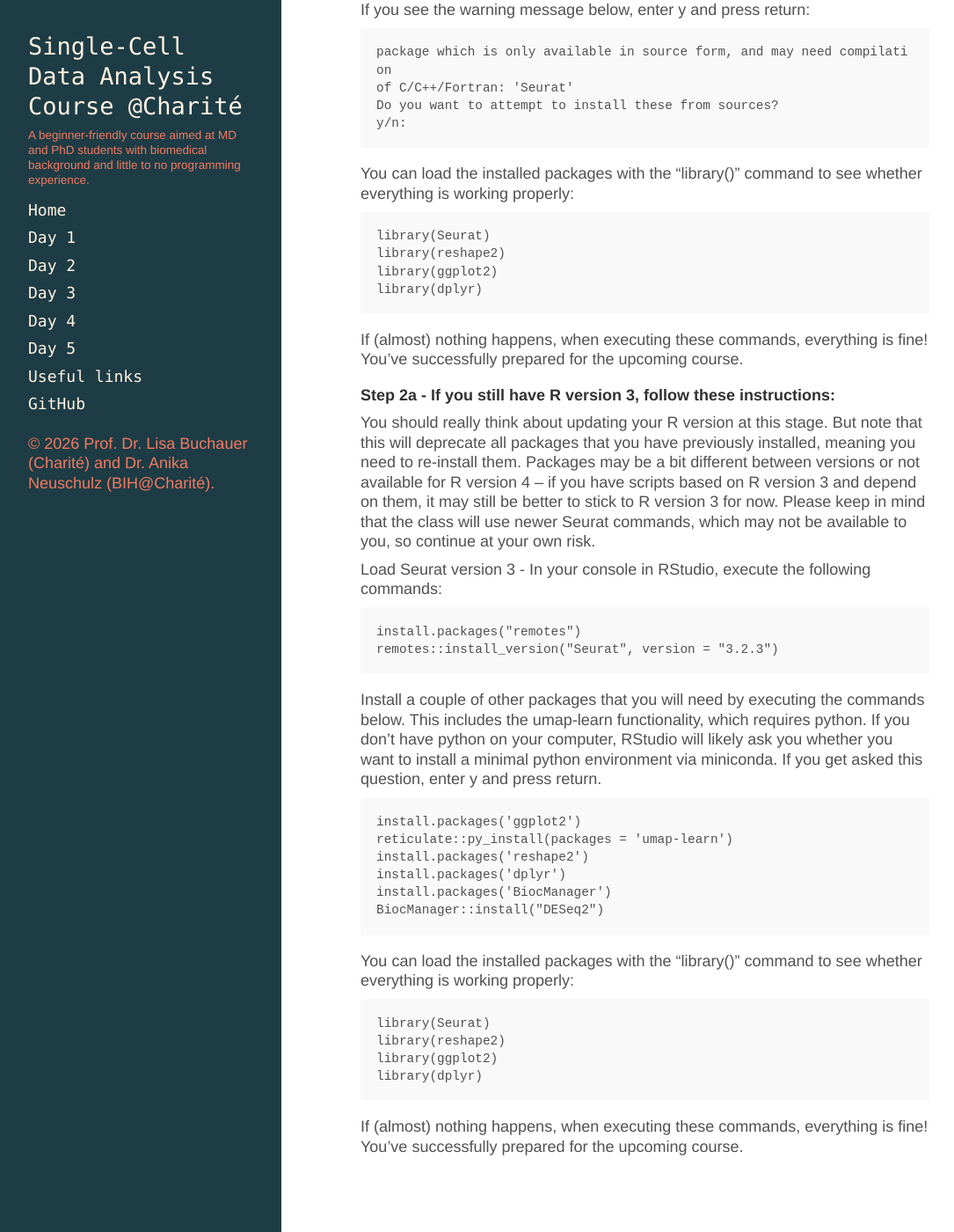
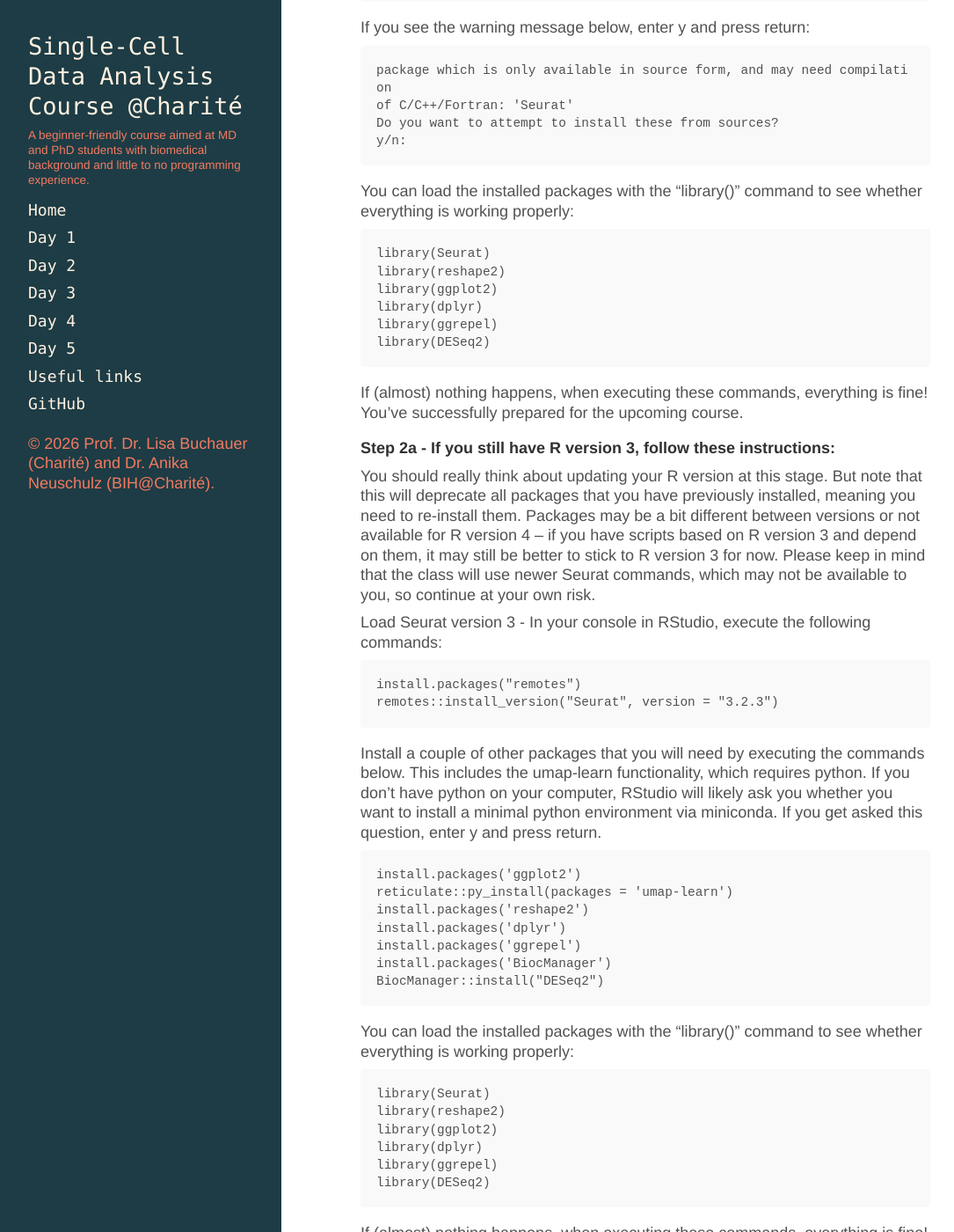
Before and after one commit to buchauer-lab/charite-sc-data-course, a Jekyll site: the page built from docs/R_Rstudio_install.md, in a window 1280 px wide and 1400 px high, scrolled down 1005 px. Shown: the whole window at 88% size, without its empty margins (4-1089 px from the left). Built offline with Jekyll 4.4.1, drawn with Linux system fonts in a browser that asks for light colours; nearby versions of some CDN libraries; a style sheet for code colours, icons or effects is not loaded; some of the changed text lies outside the part shown.

Commit message:
Update R_Rstudio_install.md

````diff
--- a/docs/R_Rstudio_install.md
+++ b/docs/R_Rstudio_install.md
@@ -30,6 +30,7 @@ Check your R version by opening RStudio
 install.packages('Seurat')
 install.packages('reshape2')
 install.packages('ggplot2')
+install.packages('ggrepel')
 install.packages('dplyr')
 install.packages('BiocManager')
 BiocManager::install("DESeq2")
@@ -51,6 +52,8 @@ library(Seurat)
 library(reshape2)
 library(ggplot2)
 library(dplyr)
+library(ggrepel)
+library(DESeq2)
 ```
 
 If (almost) nothing happens, when executing these commands, everything is fine! You've successfully prepared for the upcoming course.
@@ -74,6 +77,7 @@ install.packages('ggplot2')
 reticulate::py_install(packages = 'umap-learn')
 install.packages('reshape2')
 install.packages('dplyr')
+install.packages('ggrepel')
 install.packages('BiocManager')
 BiocManager::install("DESeq2")
 ```
@@ -85,6 +89,8 @@ library(Seurat)
 library(reshape2)
 library(ggplot2)
 library(dplyr)
+library(ggrepel)
+library(DESeq2)
 ```
 
 If (almost) nothing happens, when executing these commands, everything is fine! You've successfully prepared for the upcoming course.
````
